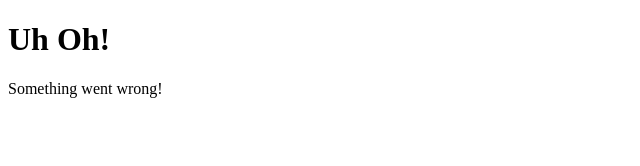
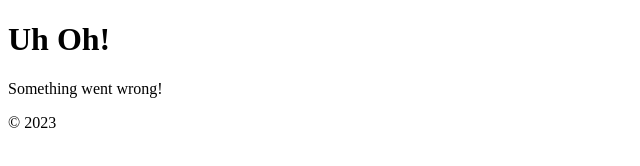
Before and after one commit to Dee76/terraform-beginner-bootcamp-2023, a plain HTML site: page public/error.html in a window 1280 px wide. Shown: the full height of the page, 0-640 px from the left. Drawn offline with Linux system fonts and the light colour scheme.

```diff
--- a/public/error.html
+++ b/public/error.html
@@ -9,4 +9,7 @@
         <h1>Uh Oh!</h1>
         <p>Something went wrong!</p>
     </body>
+    <footer>
+        <p>&copy; 2023</p>
+    </footer>
 </html>
```
Also changed, not shown: public/index.html (+3 -0 lines), 6 other files.
